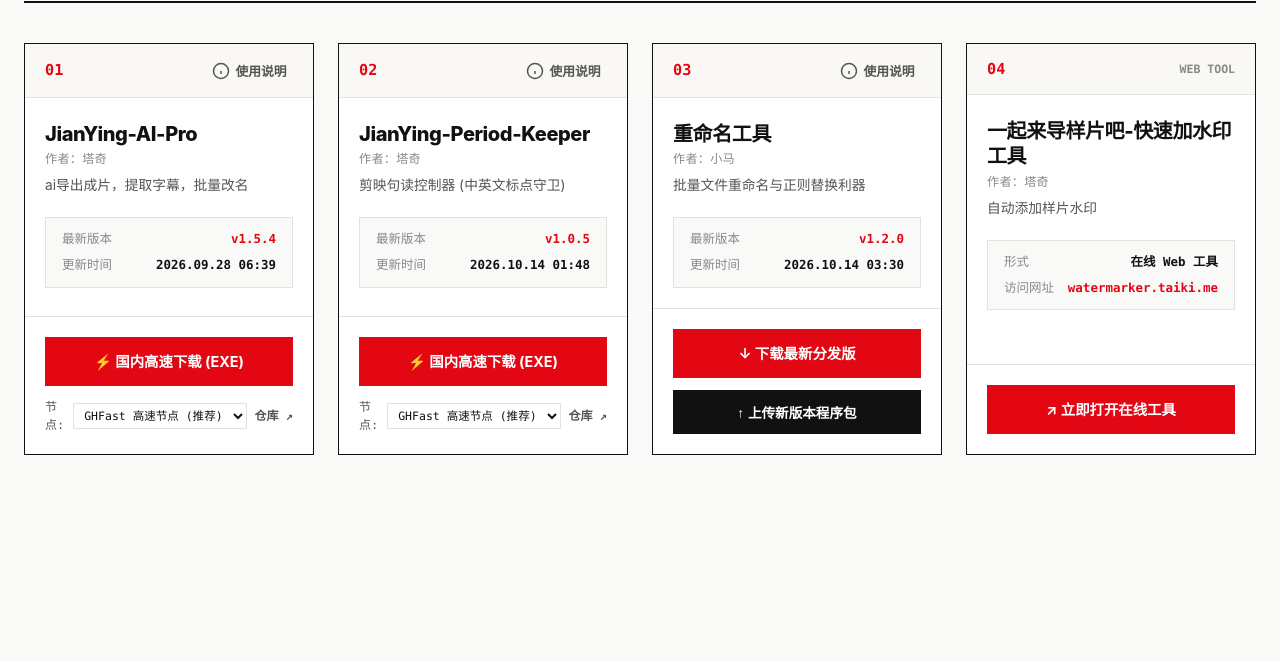
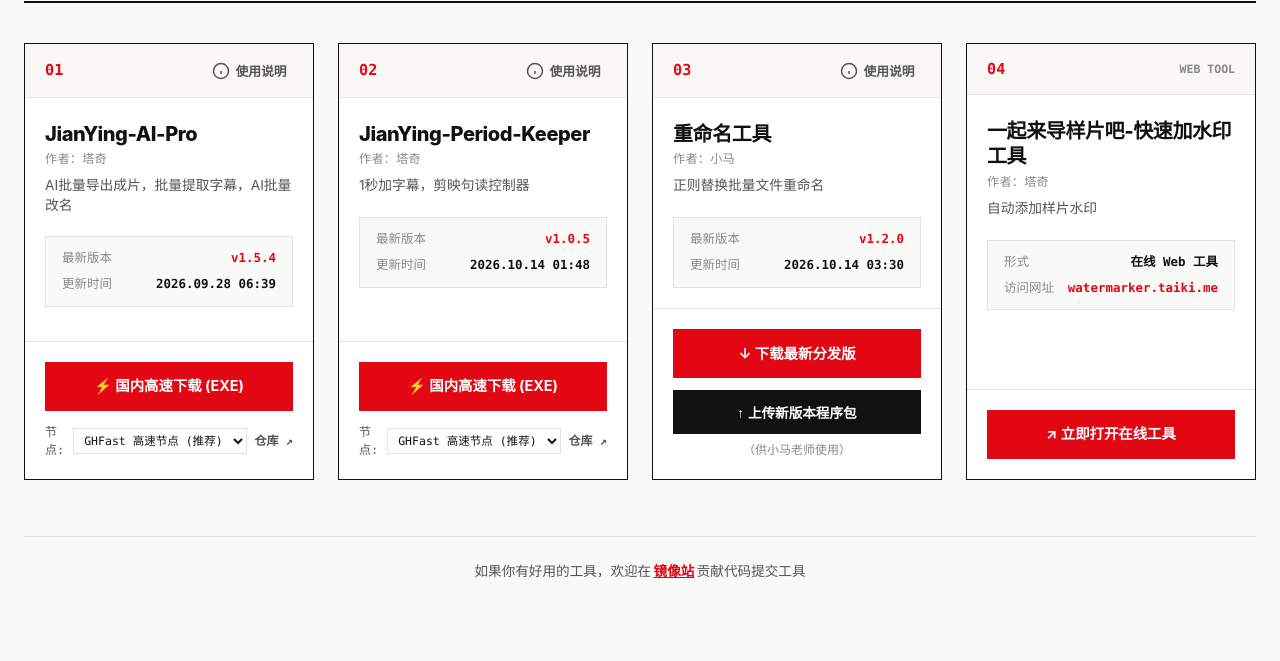
Before and after one commit to Kirota233/distributinon-site, a website: page public/index.html in a window 1280 px wide. Shown: the part 139-800 px from the top of the page. Drawn offline with Linux system fonts and the light colour scheme; no server answers.

Commit message:
feat: rename site to 剪辑组实用工具, update card descriptions, add footer and upload hint

```diff
--- a/public/index.html
+++ b/public/index.html
@@ -3,8 +3,8 @@
 <head>
   <meta charset="UTF-8">
   <meta name="viewport" content="width=device-width, initial-scale=1.0">
-  <title>软件分发镜像站</title>
-  <meta name="description" content="简洁的软件分发镜像站，提供国内高速下载、版本展示、使用说明与开发者更新分发。">
+  <title>剪辑组实用工具</title>
+  <meta name="description" content="剪辑组实用工具，提供国内高速下载、版本展示、使用说明与开发者更新分发。">
   <link rel="stylesheet" href="style.css">
 </head>
 <body>
@@ -13,7 +13,7 @@
 
     <!-- 顶部唯一标题 -->
     <header class="site-header">
-      <h1 class="site-title">软件分发镜像站</h1>
+      <h1 class="site-title">剪辑组实用工具</h1>
     </header>
 
     <!-- 核心三个项目展示框 -->
@@ -41,7 +41,7 @@
         <div class="item-body">
           <h2 class="item-title">JianYing-AI-Pro</h2>
           <div class="item-author">作者：塔奇</div>
-          <p class="item-desc">ai导出成片，提取字幕，批量改名</p>
+          <p class="item-desc">AI批量导出成片，批量提取字幕，AI批量改名</p>
 
           <div class="item-meta">
             <div class="meta-row">
@@ -99,7 +99,7 @@
         <div class="item-body">
           <h2 class="item-title">JianYing-Period-Keeper</h2>
           <div class="item-author">作者：塔奇</div>
-          <p class="item-desc">剪映句读控制器 (中英文标点守卫)</p>
+          <p class="item-desc">1秒加字幕，剪映句读控制器</p>
 
           <div class="item-meta">
             <div class="meta-row">
@@ -157,7 +157,7 @@
         <div class="item-body">
           <h2 class="item-title">重命名工具</h2>
           <div class="item-author">作者：小马</div>
-          <p class="item-desc">批量文件重命名与正则替换利器</p>
+          <p class="item-desc">正则替换批量文件重命名</p>
 
           <div class="item-meta">
             <div class="meta-row">
@@ -186,6 +186,7 @@
                   title="开发者上传新版程序包到 Cloudflare R2">
             ↑ 上传新版本程序包
           </button>
+          <div class="upload-hint">（供小马老师使用）</div>
         </div>
       </section>
 
@@ -226,6 +227,11 @@
       </section>
 
     </main>
+
+    <!-- 底部贡献说明与超链接 -->
+    <footer class="site-footer">
+      <p>如果你有好用的工具，欢迎在<a href="https://github.com/Kirota233/distributinon-site" target="_blank" rel="noopener">镜像站</a>贡献代码提交工具</p>
+    </footer>
 
   </div>
 
--- a/public/style.css
+++ b/public/style.css
@@ -251,6 +251,35 @@
 .btn-upload:hover {
   background: var(--accent);
   border-color: var(--accent);
+}
+
+.upload-hint {
+  text-align: center;
+  font-size: 0.75rem;
+  color: var(--text-light);
+  font-family: var(--font-mono);
+  margin-top: -0.35rem;
+}
+
+/* 网站底部贡献说明 */
+.site-footer {
+  margin-top: 3.5rem;
+  padding-top: 1.5rem;
+  border-top: 1px solid var(--border);
+  text-align: center;
+  font-size: 0.85rem;
+  color: var(--text-muted);
+}
+
+.site-footer a {
+  color: var(--accent);
+  text-decoration: underline;
+  font-weight: 700;
+  margin: 0 0.15rem;
+}
+
+.site-footer a:hover {
+  color: var(--accent-hover);
 }
 
 /* 节点下拉与仓库直链 */
```
